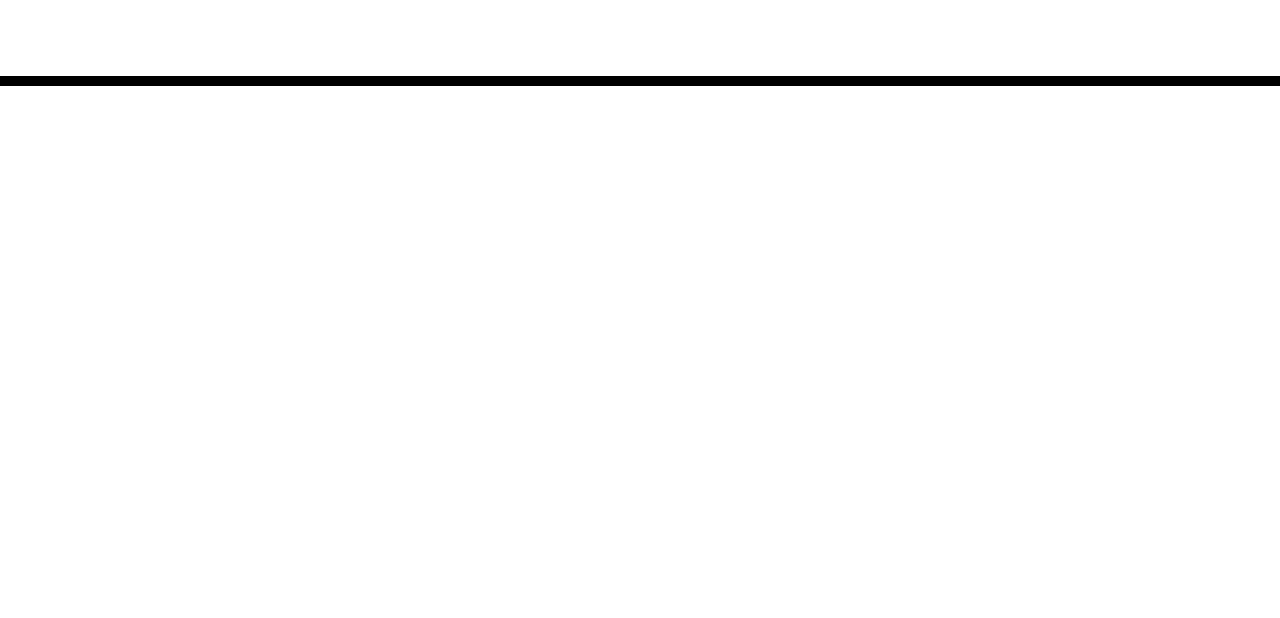
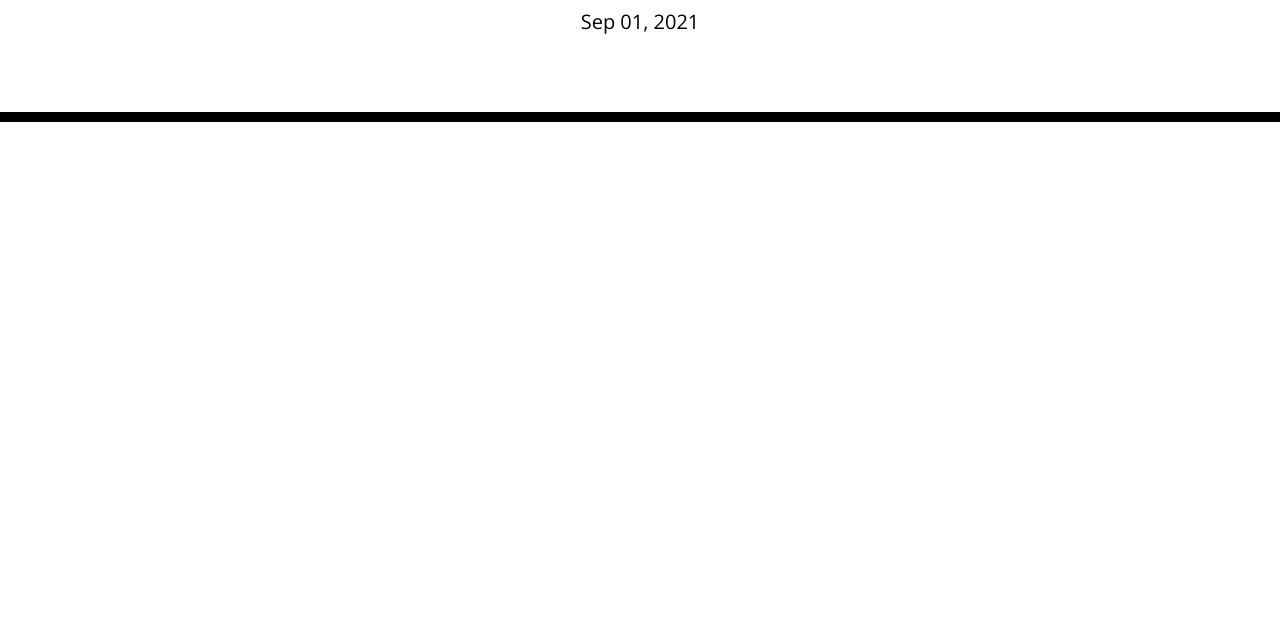
Before and after one commit to alexdmacon/work-day-scheduler, a plain HTML site: page index.html in a window 1280 px wide. Shown: the part 182-800 px from the top of the page. Drawn offline with nearby package versions, Linux system fonts and the light colour scheme.

Commit message:
added display date function, it works

````diff
--- a/assets/script.js
+++ b/assets/script.js
@@ -0,0 +1,42 @@
+var currentDayEl = $('#currentDay');
+
+
+
+function displayDate() {
+    var date = moment().format('MMM DD, YYYY');
+    currentDayEl.text(date);
+}
+
+displayDate();
+
+
+
+
+
+
+
+
+/* ## User Story
+
+```md
+AS AN employee with a busy schedule
+I WANT to add important events to a daily planner
+SO THAT I can manage my time effectively
+```
+
+## Acceptance Criteria
+
+```md
+GIVEN I am using a daily planner to create a schedule
+WHEN I open the planner
+THEN the current day is displayed at the top of the calendar
+WHEN I scroll down
+THEN I am presented with timeblocks for standard business hours
+WHEN I view the timeblocks for that day
+THEN each timeblock is color coded to indicate whether it is in the past, present, or future
+WHEN I click into a timeblock
+THEN I can enter an event
+WHEN I click the save button for that timeblock
+THEN the text for that event is saved in local storage
+WHEN I refresh the page
+THEN the saved events persist */
````
Also changed, not shown: index.html (+1 -0 lines).
